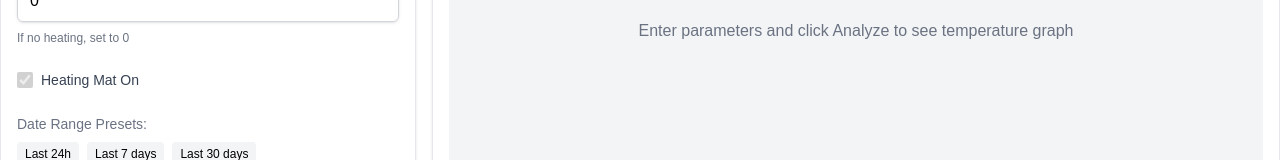
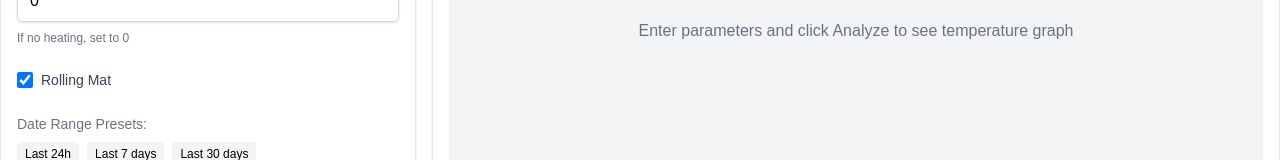
Before and after one commit to cc0ffee/greenhouse-sim, a Next.js app in the folder frontend/: page / in a window 1280 px wide. Shown: the part 408-568 px from the top of the page. Built offline with nearby package versions, Linux system fonts and the light colour scheme; no server answers.

Commit message:
Update page.tsx

```diff
--- a/frontend/src/app/page.tsx
+++ b/frontend/src/app/page.tsx
@@ -209,7 +209,7 @@ export default function TemperatureAnalysisDashboard() {
                 Heating Power (Watts)
               </label>
               <input
-                disabled={true}
+                disabled={false}
                 id="heatingPower"
                 type="number"
                 min="0"
@@ -226,14 +226,14 @@ export default function TemperatureAnalysisDashboard() {
               <div className="flex items-center">
                 <input
                   id="matOn"
-                  disabled={true}
+                  disabled={false}
                   type="checkbox"
                   checked={matOn}
                   onChange={(e) => setMatOn(e.target.checked)}
                   className="h-4 w-4 text-blue-600 focus:ring-blue-500 border-gray-300 rounded"
                 />
                 <label htmlFor="matOn" className="ml-2 block text-sm text-gray-700">
-                  Heating Mat On
+                  Rolling Mat
                 </label>
               </div>
             </div>
```
